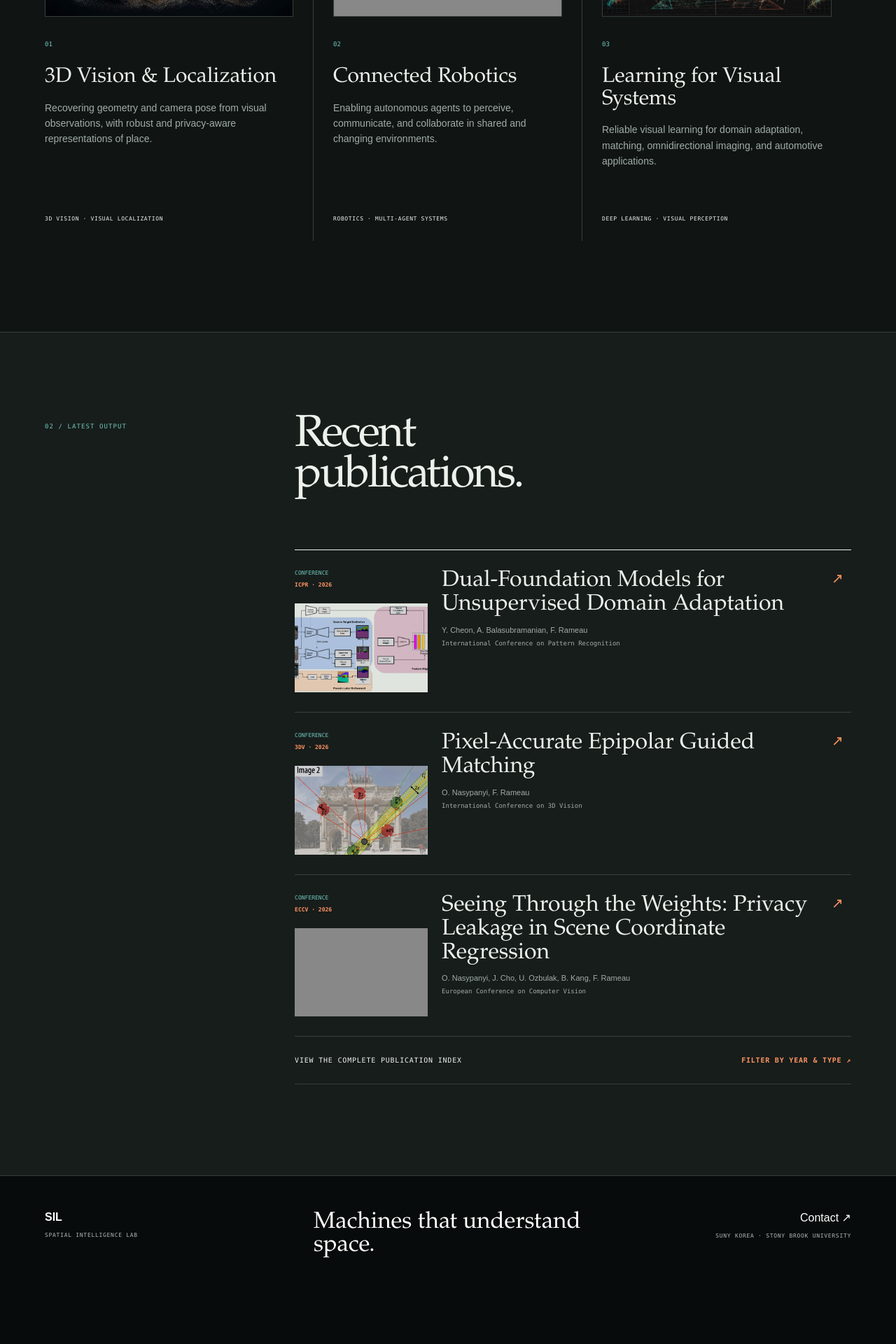
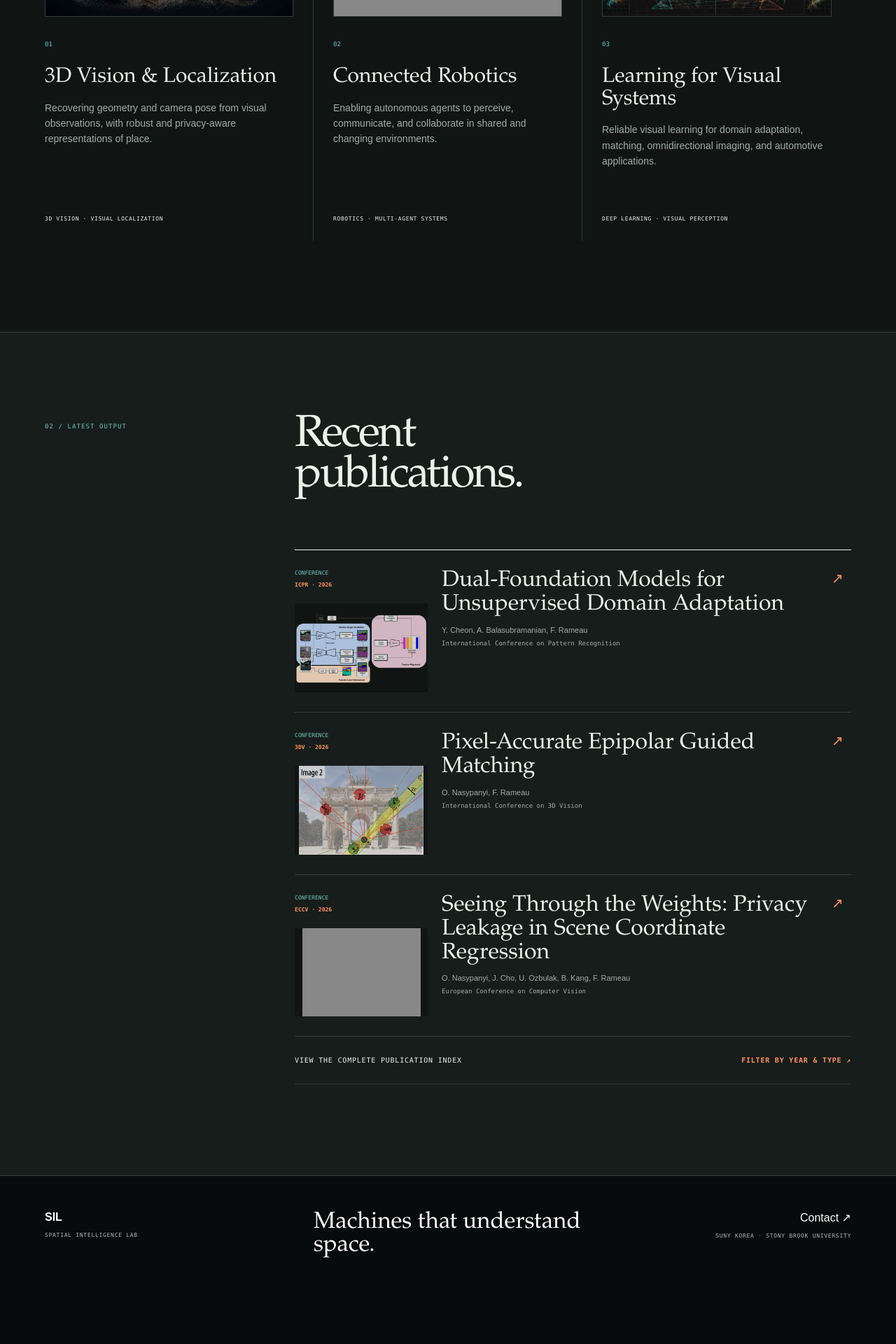
Before and after one commit to SILab-SUNYK/SILab-SUNYK.github.io, a Jekyll site: the page built from index.html, in a window 1280 px wide. Shown: the part 1324-3244 px from the top of the page at 70% size. Built offline with Jekyll 4.4.1, drawn with Linux system fonts in a browser that asks for light colours; grey boxes are pictures that could not be loaded.

Commit message:
Preserve publication image aspect ratios

```diff
--- a/assets/css/publications.css
+++ b/assets/css/publications.css
@@ -1,16 +1,17 @@
 .paper-list > a, .paper-list > a.has-paper-image { grid-template-columns: 190px 1fr 28px; align-items: start; }
-.archive-paper, .archive-paper.has-paper-image { grid-template-columns: 190px 1fr 30px; align-items: start; }
+.archive-paper, .archive-paper.has-paper-image { grid-template-columns: 190px minmax(0, 1fr) 30px; column-gap: clamp(24px, 2.5vw, 42px); align-items: start; }
 .archive-paper[hidden], .year-block[hidden] { display: none !important; }
 .paper-meta { display: flex; flex-direction: column; gap: 22px; min-width: 0; }
 .paper-meta > span { font: 8px var(--mono); color: var(--green); text-transform: uppercase; }
 .paper-meta > span b { display: block; color: var(--orange); margin-top: 8px; }
-.paper-meta figure { width: 100%; margin: 0; overflow: hidden; background: #dfe4de; aspect-ratio: 3 / 2; }
-.paper-meta figure img { width: 100%; height: 100%; display: block; object-fit: cover; }
+.paper-meta figure { width: 100%; margin: 0; overflow: hidden; background: var(--paper); aspect-ratio: 3 / 2; }
+.paper-meta figure img { width: 100%; height: 100%; display: block; object-fit: contain; }
 .filter-row { flex-wrap: wrap; }
 .paper-list > a > div h3, .archive-paper > div h3 { margin-top: 0; }
 .paper-list > a > div > p:not(.venue-full), .archive-paper > div > p:not(.venue-full) { margin-bottom: 0; }
 .paper-list .venue-full, .archive-paper .venue-full { margin: 7px 0 0; font: 9px/1.45 var(--mono); color: var(--muted); }
 @media (max-width: 700px) {
-  .paper-list > a, .paper-list > a.has-paper-image, .archive-paper, .archive-paper.has-paper-image { grid-template-columns: 110px 1fr 20px; }
+  .paper-list > a, .paper-list > a.has-paper-image, .archive-paper, .archive-paper.has-paper-image { grid-template-columns: 110px minmax(0, 1fr) 20px; }
+  .archive-paper, .archive-paper.has-paper-image { column-gap: 16px; }
   .paper-meta { gap: 14px; }
 }
```
